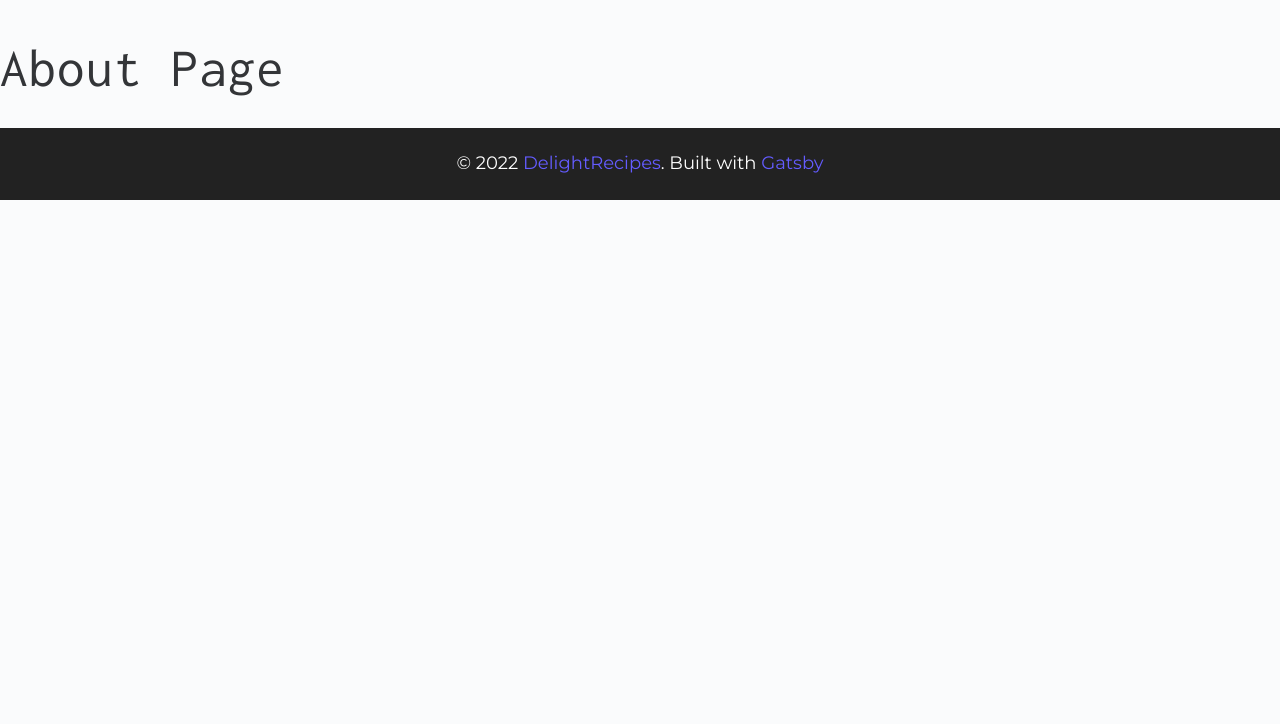
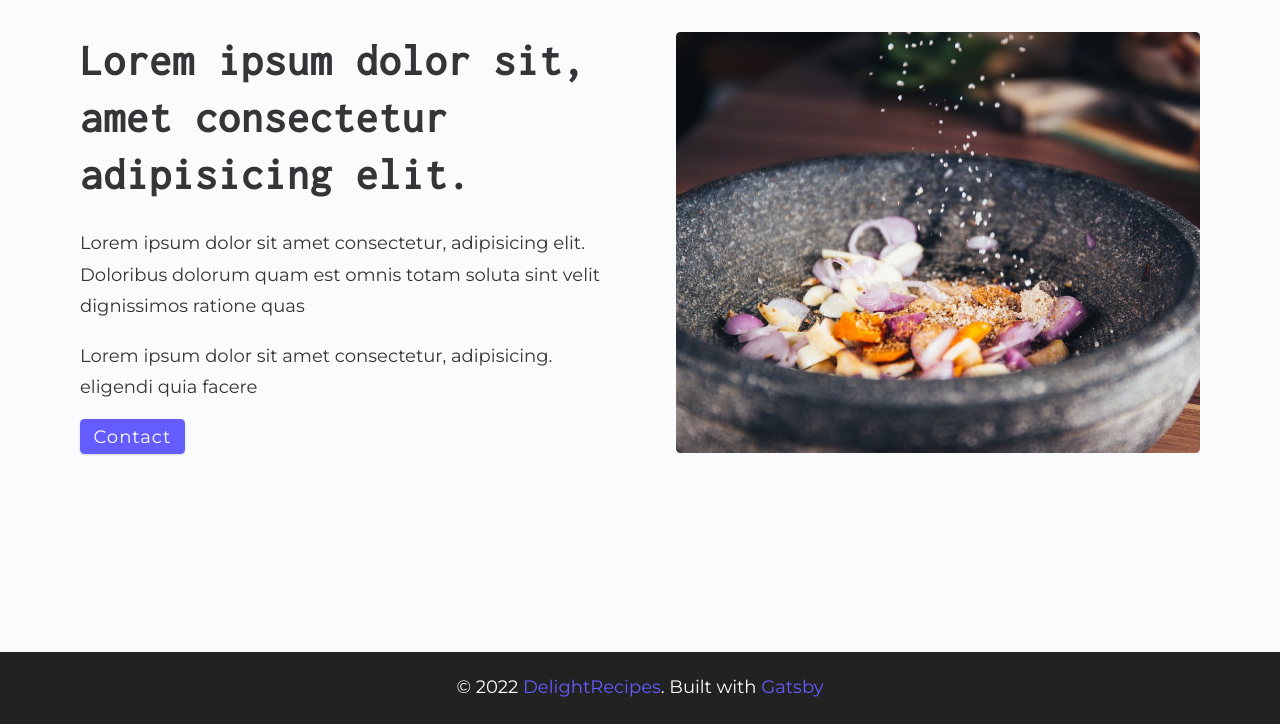
Before and after one commit to jacksonikpe/food-recipe, a Gatsby site: page /about in a window 1280 px wide. Shown: the part 76-800 px from the top of the page. Built offline with nearby package versions, Linux system fonts and the light colour scheme; Gatsby itself is replaced by a stand-in of ours.

Commit message:
Update about.js

```diff
--- a/src/pages/about.js
+++ b/src/pages/about.js
@@ -1,12 +1,38 @@
-import React from 'react'
-import Layout from '../components/Layout'
+import React from "react"
+import Layout from "../components/Layout"
+import { StaticImage } from "gatsby-plugin-image"
+import { Link } from "gatsby"
 
 const About = () => {
-    return (
-        <Layout>
-            <h1>About page</h1>
-        </Layout>
-    )
+  return (
+    <Layout>
+      <main className="page">
+        <section className="about-page">
+          <article>
+            <h2>Lorem ipsum dolor sit, amet consectetur adipisicing elit.</h2>
+            <p>
+              Lorem ipsum dolor sit amet consectetur, adipisicing elit.
+              Doloribus dolorum quam est omnis totam soluta sint velit
+              dignissimos ratione quas
+            </p>
+            <p>
+              Lorem ipsum dolor sit amet consectetur, adipisicing. eligendi quia
+              facere
+            </p>
+            <Link to="/contact" className="btn">
+              contact
+            </Link>
+          </article>
+          <StaticImage
+            src="../assets/images/about.jpeg"
+            alt="Person pouring salt in a Bowl"
+            className="about-img"
+            placeholder="blurred"
+          />
+        </section>
+      </main>
+    </Layout>
+  )
 }
 
 export default About
```
